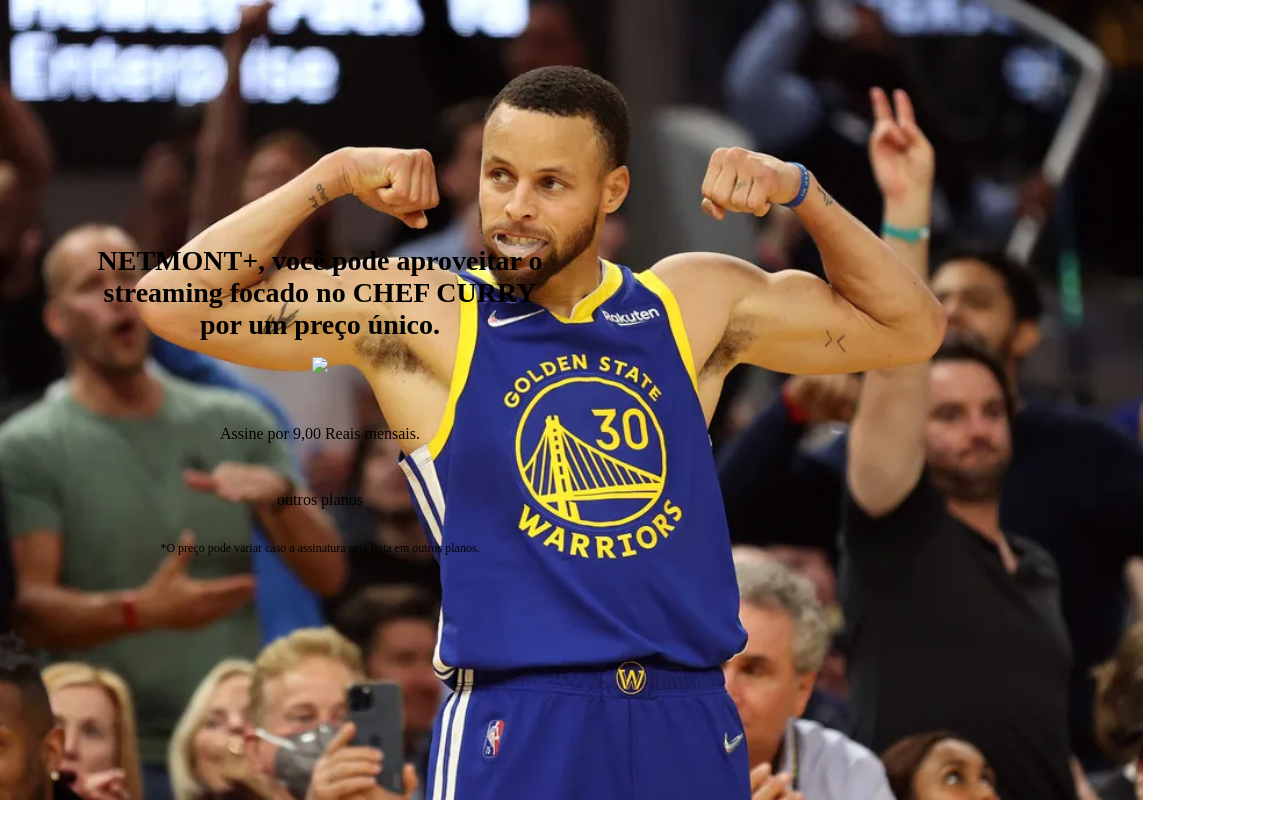
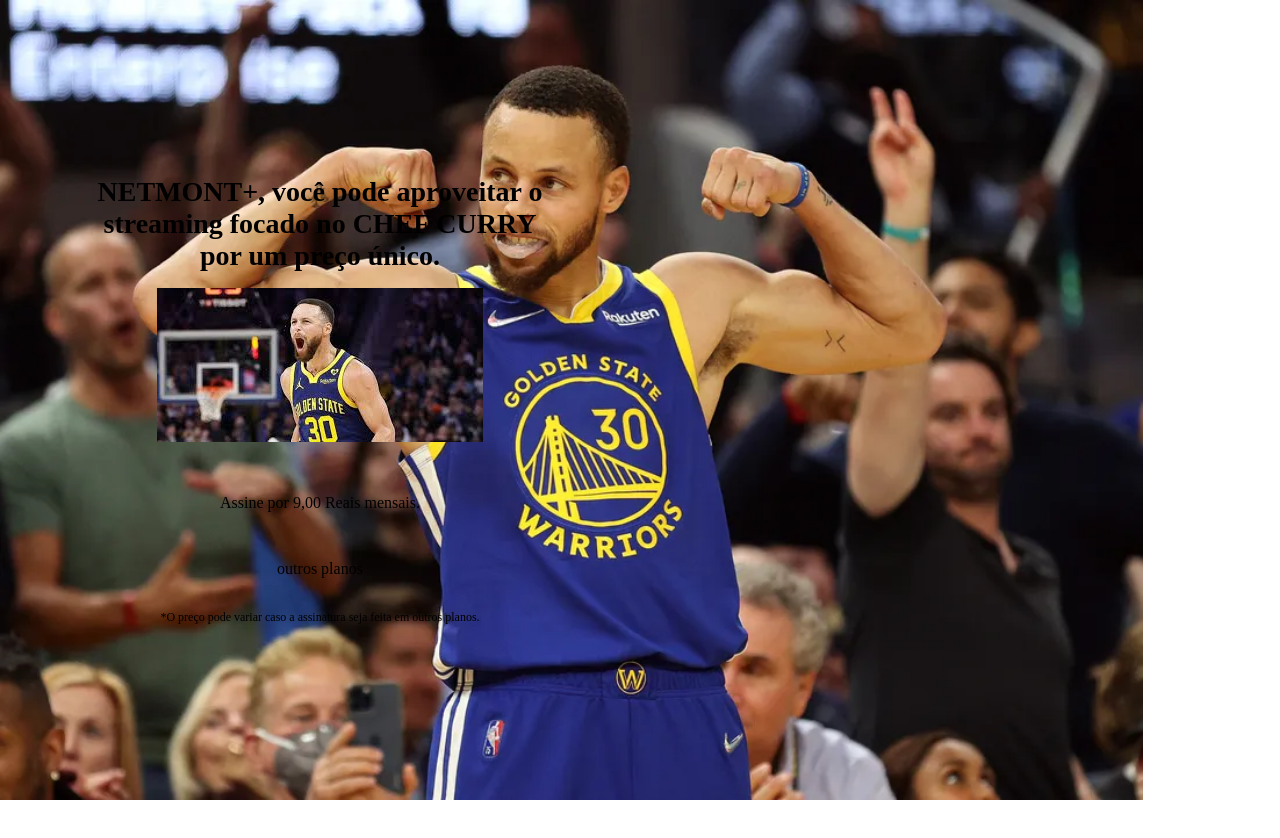
Before and after one commit to jorgepontio/curso-3-, a plain HTML site: page index.html in a window 1280 px wide. Shown: the top 838 px of the page. Drawn offline with Linux system fonts and the light colour scheme.

Commit message:
Update index.html

```diff
--- a/index.html
+++ b/index.html
@@ -16,7 +16,7 @@
         <div class="container__caixa">
             <h1 class="container__titulo">NETMONT+, você pode aproveitar o streaming focado no CHEF CURRY por um preço
                 único.</h1>
-            <img src= alt="o NETMOUNT+ com videos e imagens de Stephen Curry" class="container__imagem">
+            <img src="images.jpg" alt="o NETMOUNT+ com videos e imagens de Stephen Curry" class="container__imagem">
             <a href="https://jorgepontio.github.io/SITE-NETMOUNT/" class="container__botao">Assine por 9,00 Reais mensais.</a>
             <a href="https://jorgepontio.github.io/SITE-NETMOUNT/" class="container__botao botao_secundario">outros planos</a>
             <p class="container__aviso">*O preço pode variar caso a assinatura seja feita em outros planos.</p>
```
